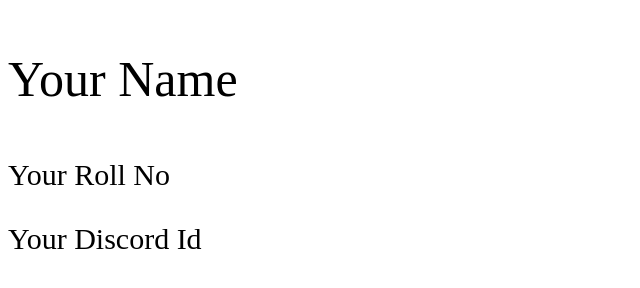
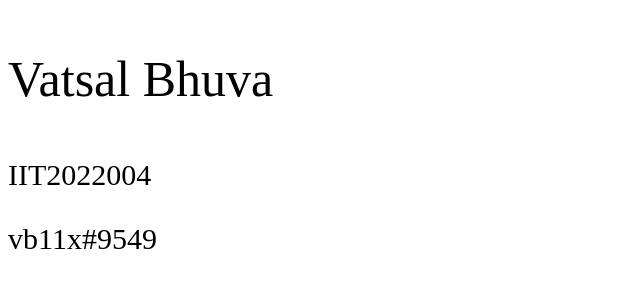
Before and after one commit to GeekHaven/Git_Ready, a plain HTML site: page Template.html in a window 1280 px wide. Shown: the whole page, without its empty margins (0-640 px from the left). Drawn offline with Linux system fonts and the light colour scheme.

Commit message:
VatsalBhuva11 completed task1

```diff
--- a/Template.html
+++ b/Template.html
@@ -4,11 +4,11 @@
     <meta charset="UTF-8">
     <meta http-equiv="X-UA-Compatible" content="IE=edge">
     <meta name="viewport" content="width=device-width, initial-scale=1.0">
-    <title>Document</title>
+    <title>VatsalBhuva11</title>
 </head>
 <body>
-    <p style="font-size:50px">Your Name</p>
-    <p style="font-size:30px">Your Roll No</p>
-    <p style="font-size:30px">Your Discord Id</p>
+    <p style="font-size:50px">Vatsal Bhuva</p>
+    <p style="font-size:30px">IIT2022004</p>
+    <p style="font-size:30px">vb11x#9549</p>
 </body>
 </html>
```
